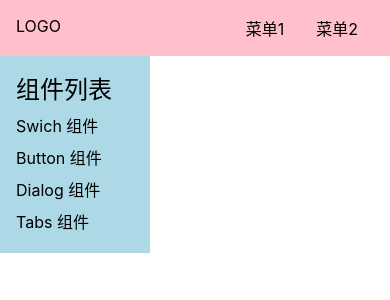
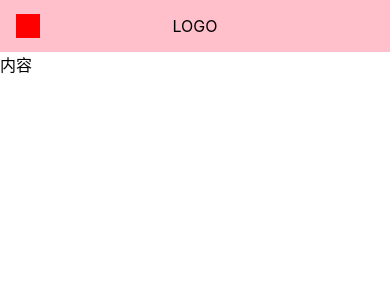
Before and after one commit to LotusFeng/Orange-UI, a Vue app: page /#/doc in a window 390 px wide. Shown: the top 300 px of the page. Built offline with nearby package versions, Linux system fonts and the light colour scheme.

Commit message:
完成aside切换

```diff
--- a/src/App.vue
+++ b/src/App.vue
@@ -3,8 +3,15 @@
 </template>
 
 <script>
+import {provide, ref} from 'vue'
+
 export default {
   name: 'App',
+  setup(){
+    const width = document.documentElement.clientWidth
+    const menuVisible = ref(width > 500)
+    provide('menuVisible', menuVisible)
+  }
 
 }
 </script>
--- a/src/components/Topnav.vue
+++ b/src/components/Topnav.vue
@@ -5,30 +5,69 @@
       <li>菜单1</li>
       <li>菜单2</li>
     </ul>
+    <span class="toggleAside" @click="toggleMenu"></span>
   </div>
 </template>
 
 <script lang="ts">
+import {inject, Ref} from 'vue';
 
+export default {
+  setup() {
+    const menuVisible = inject<Ref<boolean>>('menuVisible');
+    const toggleMenu = () => {
+      menuVisible.value = !menuVisible.value;
+    };
+    return {toggleMenu};
+  }
+};
 </script>
 
 <style lang="scss" scoped>
-.topnav{
+.topnav {
   background: pink;
   display: flex;
   padding: 16px;
   position: relative;
   z-index: 10;
+  justify-content: center;
+  align-items: center;
+
   > .logo {
     max-width: 6em;
     margin-right: auto;
   }
+
   > .menu {
     display: flex;
     white-space: nowrap;
     flex-wrap: nowrap;
-    > li{
+
+    > li {
       margin: 0 1em;
+    }
+  }
+
+  > .toggleAside {
+    width: 24px;
+    height: 24px;
+    background: red;
+    position: absolute;
+    left: 16px;
+    top: 50%;
+    transform: translateY(-50%);
+    display: none;
+  }
+
+  @media (max-width: 500px) {
+    > .menu {
+      display: none;
+    }
+    > .logo {
+      margin: 0 auto;
+    }
+    > .toggleAside {
+      display: inline-block;
     }
   }
 }
--- a/src/views/Doc.vue
+++ b/src/views/Doc.vue
@@ -6,7 +6,7 @@
       <div class="menu"></div>
     </div>
     <div class="content">
-      <aside>
+      <aside v-if="menuVisible">
         <h2>组件列表</h2>
         <ol>
           <li>
@@ -30,9 +30,14 @@
 
 <script lang="ts">
 import Topnav from '../components/Topnav.vue';
+import {inject, Ref} from 'vue'
 
 export default {
-  components: {Topnav}
+  components: {Topnav},
+  setup(){
+    const menuVisible = inject<Ref<boolean>>('menuVisible')
+    return {menuVisible}
+  }
 };
 </script>
 
@@ -40,10 +45,7 @@ export default {
 aside {
   background: lightblue;
   width: 150px;
-  position: fixed;
-  top: 0;
-  left: 0;
-  padding: 70px 16px 16px;
+  padding: 16px;
   > h2 {
     margin-bottom: 4px;
   }
@@ -52,5 +54,11 @@ aside {
       padding: 4px 0;
     }
   }
+  @media (max-width: 500px) {
+    position: fixed;
+    top: 0;
+    left: 0;
+    padding-top: 70px;
+  }
 }
 </style>
```
